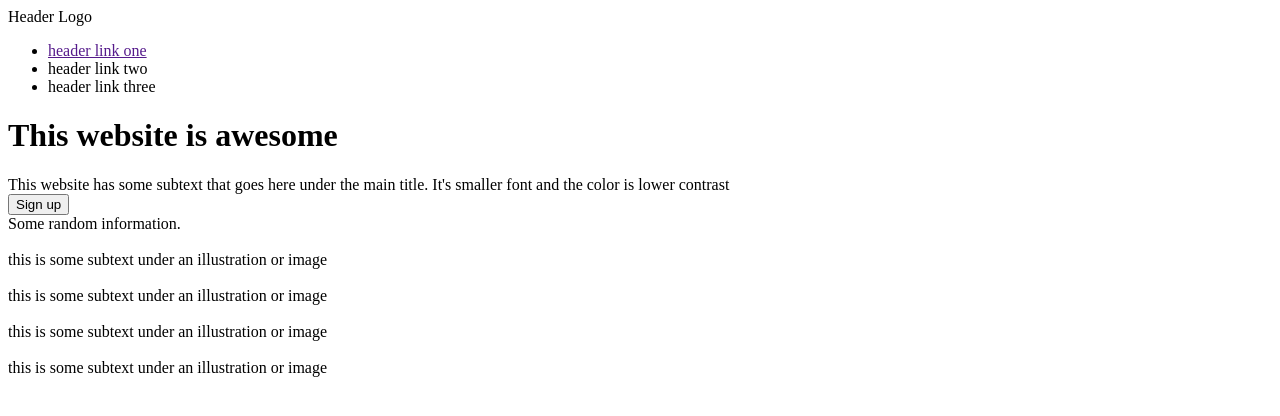
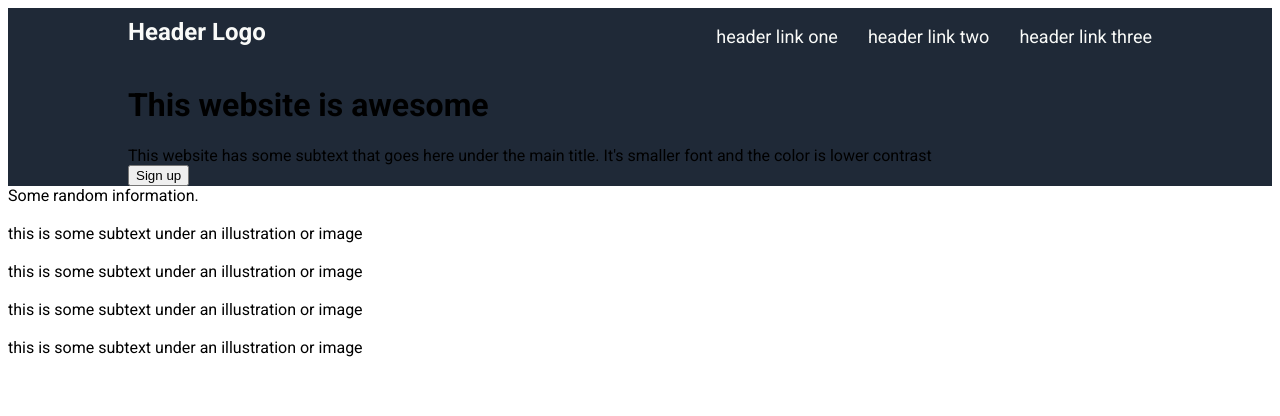
Before and after one commit to rileygregg/projects, a plain HTML site: page project-one/index.html in a window 1280 px wide. Drawn offline with Linux system fonts and the light colour scheme.

Commit message:
Completed header of webpage

```diff
--- a/project-one/index.html
+++ b/project-one/index.html
@@ -3,24 +3,31 @@
     <head>
       <title>My First Odin Project</title>
       <meta charset="UTF-8">
-      <link rel="stylesheet" href:"./style.css">
+      <link rel="stylesheet" href="style.css">
+      <link rel="preconnect" href="https://fonts.googleapis.com">
+      <link rel="preconnect" href="https://fonts.gstatic.com" crossorigin>
+      <link href="https://fonts.googleapis.com/css2?family=Roboto:ital,wght@0,100;0,300;0,400;0,700;1,100;1,300;1,400&display=swap" rel="stylesheet">
       </head>
     <body>
+        <div class="topcontainer">
             <div class="header">
-            <div class="headtitle"> Header Logo </div>
+                <div class="headtitle">
+                    Header Logo
+                </div>
                 <ul class="headlinks">
                     <li><a href="">header link one</a></li>
-              <li><a href=""></a>header link two</a></li>
-              <li><a href=""></a>header link three</a></li>
+                    <li><a href="">header link two</a></li>
+                    <li><a href="">header link three</a></li>
                 </ul>
             </div>
-        <div class="top">
+            <div class="firstarea">
                 <h1>This website is awesome</h1>
                 <div class="toptext">
                     This website has some subtext that goes here under the main title. It's smaller font and the color is lower contrast
                 </div>
                 <button class="Sign">Sign up</button>
                 <img src="" alt="">
+            </div>
         </div>
         <div class="secondcontainer">
             <div class="secondheader">
--- a/project-one/style.css
+++ b/project-one/style.css
@@ -0,0 +1,40 @@
+body {
+    font-family: 'Roboto', sans-serif ;
+}
+
+.topcontainer {
+    background-color: #1f2937;
+    /* adding the padding in the topcontainer reduces the need to add the padding in
+       each child */
+    padding-left: 120px;
+    padding-right: 120px;
+}
+
+.header {
+    display: flex;
+    justify-content: space-between;
+
+}
+
+a {
+    /*text decoration has to be connected to an anchor, hense "a" */
+    text-decoration: none;
+    color: #f9faf8
+}
+
+ul {
+    font-size: 18px;
+    color: #e5e7eb;
+    list-style-type: none;
+    display: flex;
+    flex-direction: row;
+    gap: 30px;
+}
+
+.headtitle {
+    display: flex;
+    color: #f9faf8;
+    font-size: 24px;
+    font-weight: bold;
+    padding-top: 10px;
+}
```
Lines whose indentation alone changed are shown as unchanged.
